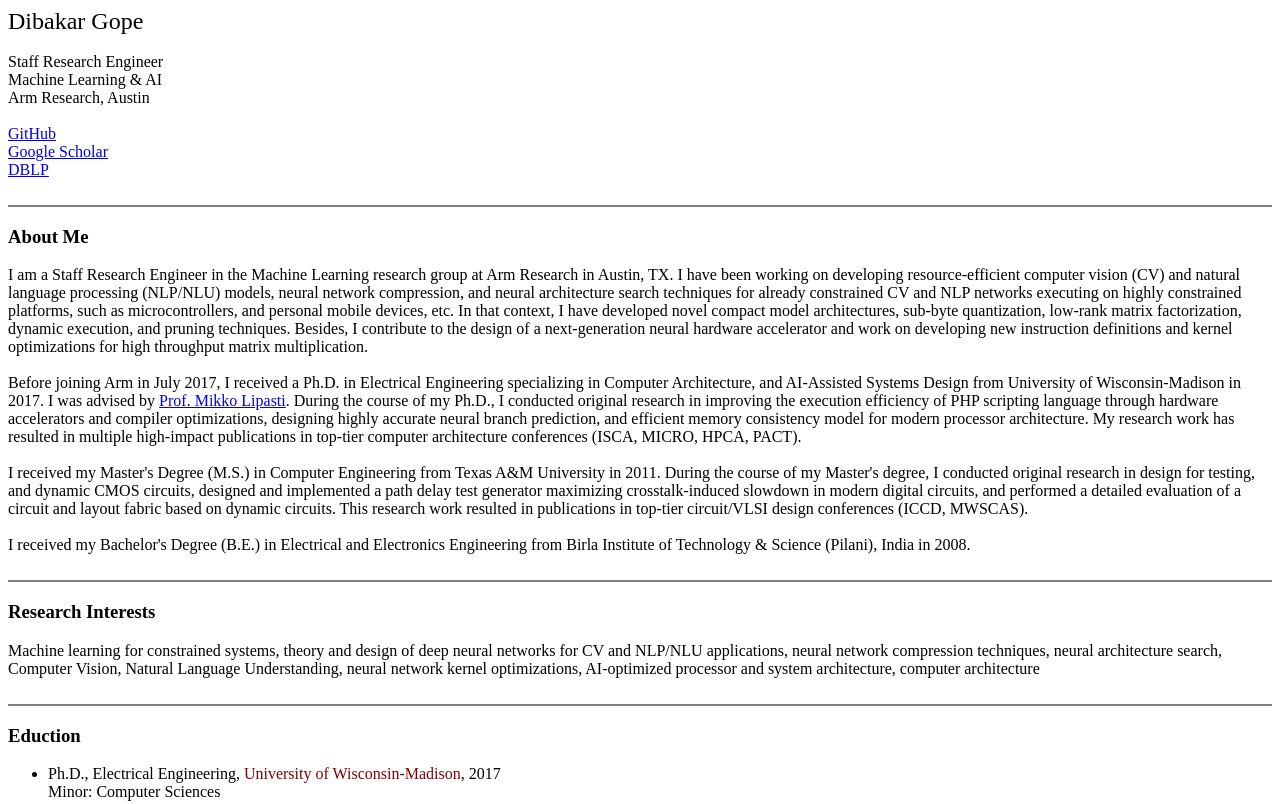
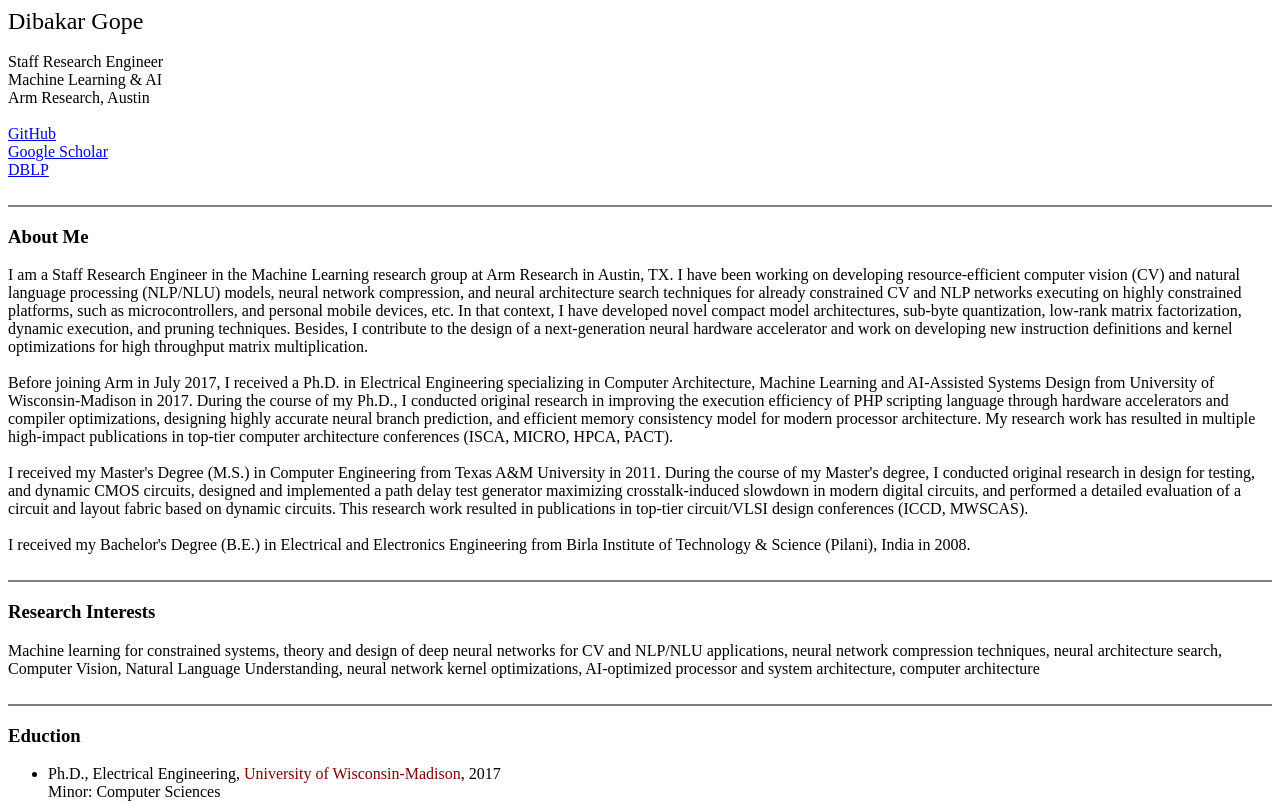
Before and after one commit to Dibakar/dibakar.github.io, a plain HTML site: page index.html in a window 1280 px wide. Shown: the top 804 px of the page. Drawn offline with Linux system fonts and the light colour scheme.

Commit message:
Update index.html

```diff
--- a/index.html
+++ b/index.html
@@ -30,7 +30,7 @@ I am a Staff Research Engineer in the Machine Learning research group at Arm Res
 models, neural network compression, and neural architecture search techniques for already constrained CV and NLP networks executing on highly constrained platforms, such as microcontrollers, and personal mobile devices, etc. In that context, I have developed novel compact model architectures, sub-byte quantization, low-rank matrix factorization, dynamic execution, and pruning techniques. Besides, I contribute to the design of a next-generation neural hardware accelerator and work on developing new instruction definitions and kernel optimizations for high throughput matrix multiplication.<br>
 
 <br>
-Before joining Arm in July 2017, I received a Ph.D. in Electrical Engineering specializing in Computer Architecture, and AI-Assisted Systems Design from University of Wisconsin-Madison in 2017. I was advised by <a href="http://www.engr.wisc.edu/ece/faculty/lipasti_mikko.html">Prof. Mikko Lipasti</a>.
+Before joining Arm in July 2017, I received a Ph.D. in Electrical Engineering specializing in Computer Architecture, Machine Learning and AI-Assisted Systems Design from University of Wisconsin-Madison in 2017. <!--I was advised by <a href="http://www.engr.wisc.edu/ece/faculty/lipasti_mikko.html">Prof. Mikko Lipasti</a>.--!>
 During the course of my Ph.D., I conducted original research in improving the execution efficiency of PHP scripting language through hardware accelerators and compiler optimizations, designing highly accurate neural branch prediction, and efficient memory consistency model for modern processor architecture. My research work has resulted in multiple high-impact publications in top-tier computer architecture conferences (ISCA, MICRO, HPCA, PACT).<br>
 <br>
 
```
